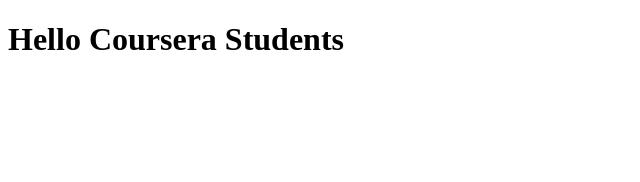
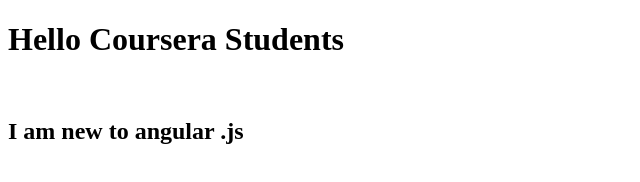
Before and after one commit to akt-1990/coursera, a plain HTML site: page index.html in a window 1280 px wide. Shown: the whole page, without its empty margins (0-640 px from the left). Drawn offline with Linux system fonts and the light colour scheme.

Commit message:
New version uploaded

```diff
--- a/index.html
+++ b/index.html
@@ -5,6 +5,7 @@
     <title>Hello Coursera</title>
   </head>
   <body>
-    <h1>Hello Coursera Students</h1>
+    <h1>Hello Coursera Students</h1><br>
+    <h2> I am new to angular .js</h2>
   </body>
 </html>
```
